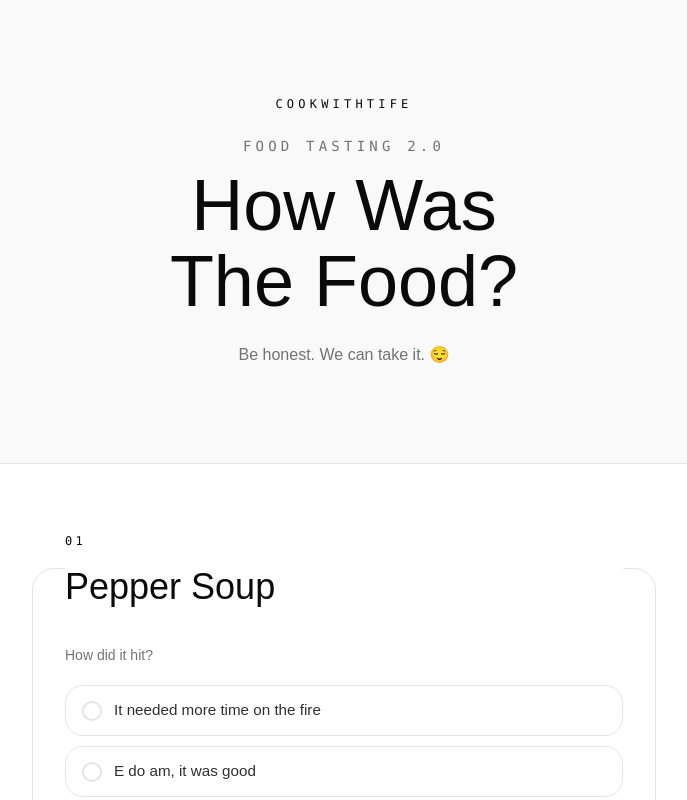
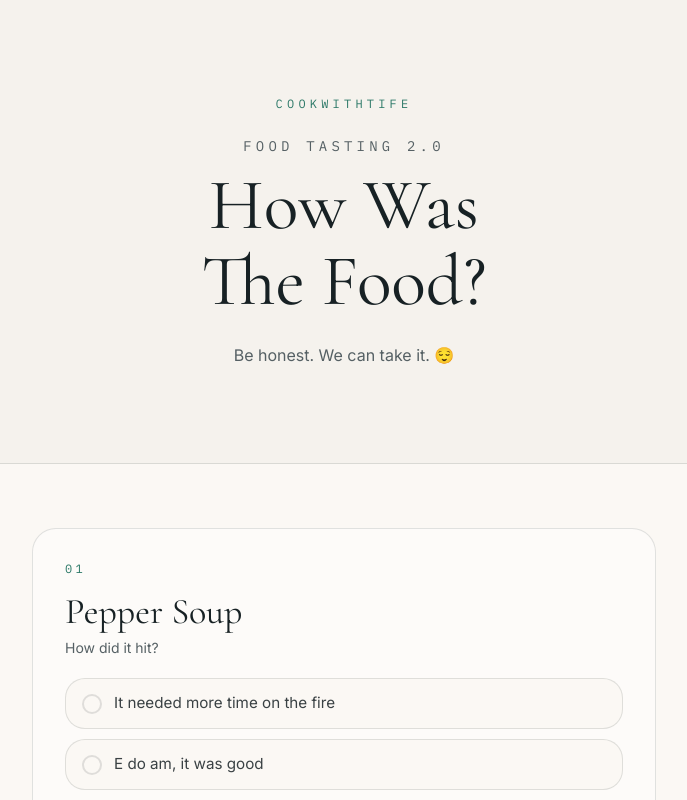
Before and after one commit to Destiny27052005/AfterTaste-CookWithTife-Food-Tasting-2.0, a React (Vite) app: page / in a window 1280 px wide. Shown: the top 800 px of the page, without its empty margins (296-983 px from the left). Built offline with nearby package versions, Linux system fonts and the light colour scheme.

Commit message:
Refactor SurveyPage and QuestionBlock components for improved functionality and user experience

```diff
--- a/src/App.tsx
+++ b/src/App.tsx
@@ -1,39 +1,37 @@
-import { Routes, Route } from "react-router"
-import { Link } from "react-router-dom"
-import SurveyPage from "./route"
-function App() {
+import { Routes, Route, Link } from "react-router-dom";
+import SurveyPage from "./route";
 
+export default function App() {
   return (
-    <>
-      <Routes>
-        <Route path="/" element={<SurveyPage />} />
-        <Route path="*" element={<NotFoundComponent />} />
-      </Routes>
-
-    </>
-  )
+    <Routes>
+      <Route path="/" element={<SurveyPage />} />
+      <Route path="*" element={<NotFoundComponent />} />
+    </Routes>
+  );
 }
-
-export default App
 
 function NotFoundComponent() {
   return (
-    <div className="flex min-h-screen items-center justify-center bg-background px-4">
+    <main className="flex min-h-screen items-center justify-center bg-background px-6">
       <div className="max-w-md text-center">
-        <h1 className="text-7xl font-bold text-foreground">404</h1>
-        <h2 className="mt-4 text-xl font-semibold text-foreground">Page not found</h2>
-        <p className="mt-2 text-sm text-muted-foreground">
-          The page you're looking for doesn't exist or has been moved.
+        <p className="font-mono text-xs uppercase tracking-[0.35em] text-spice">
+          404 Error
         </p>
-        <div className="mt-6">
+        <h1 className="mt-4 font-display text-5xl font-bold text-foreground sm:text-6xl">
+          Lost your plate?
+        </h1>
+        <p className="mt-3 text-sm text-muted-foreground">
+          The page you are looking for doesn't exist, has been moved, or is no longer on the menu.
+        </p>
+        <div className="mt-8">
           <Link
             to="/"
-            className="inline-flex items-center justify-center rounded-md bg-primary px-4 py-2 text-sm font-medium text-primary-foreground transition-colors hover:bg-primary/90"
+            className="inline-flex items-center justify-center rounded-full bg-spice px-6 py-3 font-mono text-xs uppercase tracking-[0.2em] text-spice-foreground shadow-warm transition-transform duration-200 hover:-translate-y-0.5 active:translate-y-0"
           >
-            Go home
+            Back to survey
           </Link>
         </div>
       </div>
-    </div>
+    </main>
   );
 }
--- a/src/components/QuestionBlock.tsx
+++ b/src/components/QuestionBlock.tsx
@@ -1,10 +1,10 @@
-import type { Question } from "../lib/survey-data";
+import type { Question, QuestionId } from "../lib/survey-data";
 
 type Props = {
   question: Question;
   index: number;
   value: string | undefined;
-  onChange: (value: string) => void;
+  onChange: (questionId: QuestionId, value: string) => void;
   invalid: boolean;
 };
 
@@ -24,47 +24,41 @@ export default function QuestionBlock({
         invalid ? "border-destructive" : "border-border"
       }`}
     >
-      <legend className="w-full">
-        <span className="font-mono text-xs uppercase tracking-[0.28em] text-spice">
+      <legend className="sr-only">{question.title}</legend>
+
+      <div>
+        <p className="font-mono text-xs uppercase tracking-[0.28em] text-spice">
           {String(index + 1).padStart(2, "0")}
-        </span>
+        </p>
         <h2 className="mt-3 font-display text-3xl leading-tight text-foreground sm:text-4xl">
           {question.title}
         </h2>
-      </legend>
-
-      {question.prompt && (
-        <p className="mt-1 text-sm text-muted-foreground">{question.prompt}</p>
-      )}
+        {question.prompt && (
+          <p className="mt-1 text-sm text-muted-foreground">{question.prompt}</p>
+        )}
+      </div>
 
       <div className="mt-5 grid gap-2.5" role="radiogroup">
         {question.options.map((option) => {
           const selected = value === option;
-          const inputId = `${question.id}-${option}`;
 
           return (
-            <label
+            <button
               key={option}
-              htmlFor={inputId}
-              className={`group flex cursor-pointer items-center gap-3 rounded-2xl border px-4 py-3.5 text-[0.95rem] leading-snug transition-all duration-200 has-focus-visible:ring-2 has-focus-visible:ring-spice has-focus-visible:ring-offset-2 ${
+              type="button"
+              role="radio"
+              aria-checked={selected}
+              onClick={() => onChange(question.id, option)}
+              className={`flex w-full cursor-pointer select-none items-center gap-3 rounded-2xl border px-4 py-3.5 text-left text-[0.95rem] leading-snug transition-all duration-200 outline-none focus-visible:ring-2 focus-visible:ring-spice focus-visible:ring-offset-2 ${
                 selected
                   ? "border-spice bg-spice/10 text-foreground shadow-warm"
                   : "border-border bg-background text-foreground/85 hover:border-spice/50 hover:bg-spice/5"
               }`}
             >
-              <input
-                id={inputId}
-                type="radio"
-                name={question.id}
-                value={option}
-                checked={selected}
-                onChange={() => onChange(option)}
-                className="sr-only"
-              />
               <span
                 aria-hidden="true"
                 className={`flex size-5 shrink-0 items-center justify-center rounded-full border-2 transition-colors ${
-                  selected ? "border-spice" : "border-border group-hover:border-spice/60"
+                  selected ? "border-spice" : "border-border"
                 }`}
               >
                 <span
@@ -74,7 +68,7 @@ export default function QuestionBlock({
                 />
               </span>
               <span>{option}</span>
-            </label>
+            </button>
           );
         })}
       </div>
--- a/src/index.css
+++ b/src/index.css
@@ -1,3 +1,4 @@
+@import url('https://fonts.googleapis.com/css2?family=Cormorant+Garamond:ital,wght@0,300..700;1,300..700&family=IBM+Plex+Mono:wght@400;500;600&family=Inter:ital,opsz,wght@0,14..32,100..900;1,14..32,100..900&display=swap');
 @import "tailwindcss";
 @import "tw-animate-css";
 @import "shadcn/tailwind.css";
@@ -5,126 +6,186 @@
 
 @custom-variant dark (&:is(.dark *));
 
+/*
+ * Design system definition.
+ *
+ * Palette:
+ * - Primary & Spice: Muted Sage-Teal (Hue 176)
+ * - Text & Contrast: Deep Ink / Slate-Blue (Hue 220)
+ * - Canvas & Card: Soft Off-White Alabaster (Hue 70)
+ */
+
 @theme inline {
-    --font-heading: var(--font-sans);
-    --font-sans: 'Geist Variable', sans-serif;
-    --color-sidebar-ring: var(--sidebar-ring);
-    --color-sidebar-border: var(--sidebar-border);
-    --color-sidebar-accent-foreground: var(--sidebar-accent-foreground);
-    --color-sidebar-accent: var(--sidebar-accent);
-    --color-sidebar-primary-foreground: var(--sidebar-primary-foreground);
-    --color-sidebar-primary: var(--sidebar-primary);
-    --color-sidebar-foreground: var(--sidebar-foreground);
-    --color-sidebar: var(--sidebar);
-    --color-chart-5: var(--chart-5);
-    --color-chart-4: var(--chart-4);
-    --color-chart-3: var(--chart-3);
-    --color-chart-2: var(--chart-2);
-    --color-chart-1: var(--chart-1);
-    --color-ring: var(--ring);
-    --color-input: var(--input);
-    --color-border: var(--border);
-    --color-destructive: var(--destructive);
-    --color-accent-foreground: var(--accent-foreground);
-    --color-accent: var(--accent);
-    --color-muted-foreground: var(--muted-foreground);
-    --color-muted: var(--muted);
-    --color-secondary-foreground: var(--secondary-foreground);
-    --color-secondary: var(--secondary);
-    --color-primary-foreground: var(--primary-foreground);
-    --color-primary: var(--primary);
-    --color-popover-foreground: var(--popover-foreground);
-    --color-popover: var(--popover);
-    --color-card-foreground: var(--card-foreground);
-    --color-card: var(--card);
-    --color-foreground: var(--foreground);
-    --color-background: var(--background);
-    --radius-sm: calc(var(--radius) * 0.6);
-    --radius-md: calc(var(--radius) * 0.8);
-    --radius-lg: var(--radius);
-    --radius-xl: calc(var(--radius) * 1.4);
-    --radius-2xl: calc(var(--radius) * 1.8);
-    --radius-3xl: calc(var(--radius) * 2.2);
-    --radius-4xl: calc(var(--radius) * 2.6);
+  --radius-sm: calc(var(--radius) - 4px);
+  --radius-md: calc(var(--radius) - 2px);
+  --radius-lg: var(--radius);
+  --radius-xl: calc(var(--radius) + 4px);
+  --radius-2xl: calc(var(--radius) + 8px);
+  --radius-3xl: calc(var(--radius) + 12px);
+  --radius-4xl: calc(var(--radius) + 16px);
+
+  /* Editorial serif for titles */
+  --font-display: "Cormorant Garamond", Georgia, serif;
+  /* Clean, ultra-readable body font */
+  --font-body: "Inter", system-ui, sans-serif;
+  --font-mono: "IBM Plex Mono", ui-monospace, monospace;
+
+  /* Brand Signature Color mapped to the Sage-Teal */
+  --color-spice: var(--spice);
+  --color-spice-foreground: var(--spice-foreground);
+
+  --color-background: var(--background);
+  --color-foreground: var(--foreground);
+  --color-card: var(--card);
+  --color-card-foreground: var(--card-foreground);
+  --color-popover: var(--popover);
+  --color-popover-foreground: var(--popover-foreground);
+  --color-primary: var(--primary);
+  --color-primary-foreground: var(--primary-foreground);
+  --color-secondary: var(--secondary);
+  --color-secondary-foreground: var(--secondary-foreground);
+  --color-muted: var(--muted);
+  --color-muted-foreground: var(--muted-foreground);
+  --color-accent: var(--accent);
+  --color-accent-foreground: var(--accent-foreground);
+  --color-destructive: var(--destructive);
+  --color-destructive-foreground: var(--destructive-foreground);
+  --color-border: var(--border);
+  --color-input: var(--input);
+  --color-ring: var(--ring);
+  --color-ring-offset-background: var(--background);
+  --color-chart-1: var(--chart-1);
+  --color-chart-2: var(--chart-2);
+  --color-chart-3: var(--chart-3);
+  --color-chart-4: var(--chart-4);
+  --color-chart-5: var(--chart-5);
+  --color-sidebar: var(--sidebar);
+  --color-sidebar-foreground: var(--sidebar-foreground);
+  --color-sidebar-primary: var(--sidebar-primary);
+  --color-sidebar-primary-foreground: var(--sidebar-primary-foreground);
+  --color-sidebar-accent: var(--sidebar-accent);
+  --color-sidebar-accent-foreground: var(--sidebar-accent-foreground);
+  --color-sidebar-border: var(--sidebar-border);
+  --color-sidebar-ring: var(--sidebar-ring);
 }
 
 :root {
-    --background: oklch(1 0 0);
-    --foreground: oklch(0.145 0 0);
-    --card: oklch(1 0 0);
-    --card-foreground: oklch(0.145 0 0);
-    --popover: oklch(1 0 0);
-    --popover-foreground: oklch(0.145 0 0);
-    --primary: oklch(0.205 0 0);
-    --primary-foreground: oklch(0.985 0 0);
-    --secondary: oklch(0.97 0 0);
-    --secondary-foreground: oklch(0.205 0 0);
-    --muted: oklch(0.97 0 0);
-    --muted-foreground: oklch(0.556 0 0);
-    --accent: oklch(0.97 0 0);
-    --accent-foreground: oklch(0.205 0 0);
-    --destructive: oklch(0.577 0.245 27.325);
-    --border: oklch(0.922 0 0);
-    --input: oklch(0.922 0 0);
-    --ring: oklch(0.708 0 0);
-    --chart-1: oklch(0.87 0 0);
-    --chart-2: oklch(0.556 0 0);
-    --chart-3: oklch(0.439 0 0);
-    --chart-4: oklch(0.371 0 0);
-    --chart-5: oklch(0.269 0 0);
-    --radius: 0.625rem;
-    --sidebar: oklch(0.985 0 0);
-    --sidebar-foreground: oklch(0.145 0 0);
-    --sidebar-primary: oklch(0.205 0 0);
-    --sidebar-primary-foreground: oklch(0.985 0 0);
-    --sidebar-accent: oklch(0.97 0 0);
-    --sidebar-accent-foreground: oklch(0.205 0 0);
-    --sidebar-border: oklch(0.922 0 0);
-    --sidebar-ring: oklch(0.708 0 0);
+  --radius: 0.75rem;
+
+  /* Subtle alabaster off-white canvas */
+  --background: oklch(0.98 0.006 70);
+  /* Deep slate-blue ink text */
+  --foreground: oklch(0.24 0.015 220);
+
+  /* Card & popovers */
+  --card: oklch(0.99 0.004 70);
+  --card-foreground: oklch(0.24 0.015 220);
+  --popover: oklch(0.99 0.004 70);
+  --popover-foreground: oklch(0.24 0.015 220);
+
+  /* Primary: Muted Sage-Teal */
+  --primary: oklch(0.52 0.08 176);
+  --primary-foreground: oklch(0.99 0.004 70);
+
+  /* Secondary & Muted: Soft grey-linen */
+  --secondary: oklch(0.95 0.008 70);
+  --secondary-foreground: oklch(0.24 0.015 220);
+  --muted: oklch(0.95 0.008 70);
+  --muted-foreground: oklch(0.48 0.015 220);
+
+  /* Signature Accent (Spice): Muted Sage-Teal */
+  --spice: oklch(0.52 0.08 176);
+  --spice-foreground: oklch(0.99 0.004 70);
+
+  /* Accent */
+  --accent: oklch(0.93 0.03 176);
+  --accent-foreground: oklch(0.35 0.06 176);
+
+  --destructive: oklch(0.55 0.19 25);
+  --destructive-foreground: oklch(0.99 0.004 70);
+
+  --border: oklch(0.24 0.015 220 / 12%);
+  --input: oklch(0.24 0.015 220 / 14%);
+  --ring: oklch(0.52 0.08 176);
+
+  --chart-1: oklch(0.52 0.08 176);
+  --chart-2: oklch(0.65 0.07 176);
+  --chart-3: oklch(0.4 0.06 176);
+  --chart-4: oklch(0.75 0.05 176);
+  --chart-5: oklch(0.3 0.03 220);
+
+  --sidebar: oklch(0.98 0.006 70);
+  --sidebar-foreground: oklch(0.24 0.015 220);
+  --sidebar-primary: oklch(0.52 0.08 176);
+  --sidebar-primary-foreground: oklch(0.99 0.004 70);
+  --sidebar-accent: oklch(0.95 0.008 70);
+  --sidebar-accent-foreground: oklch(0.24 0.015 220);
+  --sidebar-border: oklch(0.24 0.015 220 / 12%);
+  --sidebar-ring: oklch(0.52 0.08 176);
 }
 
 .dark {
-    --background: oklch(0.145 0 0);
-    --foreground: oklch(0.985 0 0);
-    --card: oklch(0.205 0 0);
-    --card-foreground: oklch(0.985 0 0);
-    --popover: oklch(0.205 0 0);
-    --popover-foreground: oklch(0.985 0 0);
-    --primary: oklch(0.922 0 0);
-    --primary-foreground: oklch(0.205 0 0);
-    --secondary: oklch(0.269 0 0);
-    --secondary-foreground: oklch(0.985 0 0);
-    --muted: oklch(0.269 0 0);
-    --muted-foreground: oklch(0.708 0 0);
-    --accent: oklch(0.269 0 0);
-    --accent-foreground: oklch(0.985 0 0);
-    --destructive: oklch(0.704 0.191 22.216);
-    --border: oklch(1 0 0 / 10%);
-    --input: oklch(1 0 0 / 15%);
-    --ring: oklch(0.556 0 0);
-    --chart-1: oklch(0.87 0 0);
-    --chart-2: oklch(0.556 0 0);
-    --chart-3: oklch(0.439 0 0);
-    --chart-4: oklch(0.371 0 0);
-    --chart-5: oklch(0.269 0 0);
-    --sidebar: oklch(0.205 0 0);
-    --sidebar-foreground: oklch(0.985 0 0);
-    --sidebar-primary: oklch(0.488 0.243 264.376);
-    --sidebar-primary-foreground: oklch(0.985 0 0);
-    --sidebar-accent: oklch(0.269 0 0);
-    --sidebar-accent-foreground: oklch(0.985 0 0);
-    --sidebar-border: oklch(1 0 0 / 10%);
-    --sidebar-ring: oklch(0.556 0 0);
+  /* Slate-charcoal canvas */
+  --background: oklch(0.19 0.015 220);
+  --foreground: oklch(0.96 0.005 70);
+
+  /* Deep slate-blue card surface */
+  --card: oklch(0.24 0.015 220);
+  --card-foreground: oklch(0.96 0.005 70);
+  --popover: oklch(0.24 0.015 220);
+  --popover-foreground: oklch(0.96 0.005 70);
+
+  /* Primary: Seafoam/Mint Sage-Teal */
+  --primary: oklch(0.68 0.09 176);
+  --primary-foreground: oklch(0.19 0.015 220);
+
+  --secondary: oklch(0.28 0.015 220);
+  --secondary-foreground: oklch(0.96 0.005 70);
+  --muted: oklch(0.28 0.015 220);
+  --muted-foreground: oklch(0.72 0.01 220);
+
+  /* Signature Accent (Spice): Mint Sage-Teal */
+  --spice: oklch(0.68 0.09 176);
+  --spice-foreground: oklch(0.19 0.015 220);
+
+  --accent: oklch(0.35 0.05 176);
+  --accent-foreground: oklch(0.96 0.005 70);
+
+  --destructive: oklch(0.65 0.18 25);
+  --destructive-foreground: oklch(0.96 0.005 70);
+
+  --border: oklch(0.96 0.005 70 / 14%);
+  --input: oklch(0.96 0.005 70 / 16%);
+  --ring: oklch(0.68 0.09 176);
+
+  --chart-1: oklch(0.68 0.09 176);
+  --chart-2: oklch(0.55 0.08 176);
+  --chart-3: oklch(0.8 0.06 176);
+  --chart-4: oklch(0.42 0.06 176);
+  --chart-5: oklch(0.9 0.01 70);
+
+  --sidebar: oklch(0.24 0.015 220);
+  --sidebar-foreground: oklch(0.96 0.005 70);
+  --sidebar-primary: oklch(0.68 0.09 176);
+  --sidebar-primary-foreground: oklch(0.19 0.015 220);
+  --sidebar-accent: oklch(0.28 0.015 220);
+  --sidebar-accent-foreground: oklch(0.96 0.005 70);
+  --sidebar-border: oklch(0.96 0.005 70 / 14%);
+  --sidebar-ring: oklch(0.68 0.09 176);
+}
+
+@utility shadow-warm {
+  box-shadow: 0 12px 30px -18px color-mix(in oklab, var(--spice) 45%, transparent);
 }
 
 @layer base {
   * {
-    @apply border-border outline-ring/50;
-    }
+    border-color: var(--color-border);
+  }
+
   body {
-    @apply bg-background text-foreground;
-    }
-  html {
-    @apply font-sans;
-    }
+    background-color: var(--color-background);
+    color: var(--color-foreground);
+    font-family: var(--font-body);
+  }
 }
--- a/src/route/Index.tsx
+++ b/src/route/Index.tsx
@@ -2,35 +2,59 @@ import { useState } from "react";
 import { z } from "zod";
 
 import QuestionBlock from "../components/QuestionBlock";
-import { questions } from "../lib/survey-data";
+import { questions, type QuestionId, type SurveyAnswers } from "../lib/survey-data";
 
-
-
-const textSchema = z.string().trim().max(300);
+const textSchema = z.string().trim().max(300, "Maximum 300 characters allowed");
 
 export default function SurveyPage() {
-  const [answers, setAnswers] = useState<Record<string, string>>({});
+  const [answers, setAnswers] = useState<SurveyAnswers>({});
   const [loved, setLoved] = useState("");
   const [better, setBetter] = useState("");
   const [showErrors, setShowErrors] = useState(false);
+  const [isSubmitting, setIsSubmitting] = useState(false);
   const [submitted, setSubmitted] = useState(false);
+  const [serverError, setServerError] = useState<string | null>(null);
 
   const missing = questions.filter((q) => !answers[q.id]);
+  const lovedValid = textSchema.safeParse(loved).success;
+  const betterValid = textSchema.safeParse(better).success;
+  const hasTextError = !lovedValid || !betterValid;
 
-  function handleSubmit(event: React.FormEvent) {
+  function handleSelect(questionId: QuestionId, value: string) {
+    setAnswers((prev) => ({ ...prev, [questionId]: value }));
+  }
+
+  async function handleSubmit(event: React.FormEvent) {
     event.preventDefault();
-    const validText =
-      textSchema.safeParse(loved).success && textSchema.safeParse(better).success;
-    if (missing.length > 0 || !validText) {
+
+    if (missing.length > 0 || hasTextError) {
       setShowErrors(true);
-      const first = document.getElementById(
-        missing[0] ? `q-${missing[0].id}` : "extra-thoughts",
-      );
-      first?.scrollIntoView({ behavior: "smooth", block: "center" });
+      const targetId = missing[0] ? `q-${missing[0].id}` : "extra-thoughts";
+      const targetElement = document.getElementById(targetId);
+      targetElement?.scrollIntoView({ behavior: "smooth", block: "center" });
       return;
     }
+
+    setIsSubmitting(true);
+    setServerError(null);
+
+    try {
+      // Prepared payload ready for your API or Supabase insert
+      // const payload = {
+      //   answers,
+      //   loved: loved.trim() || null,
+      //   better: better.trim() || null,
+      //   submittedAt: new Date().toISOString(),
+      // };
+      // await fetch("/api/survey", { method: "POST", body: JSON.stringify(payload) });
+
       setSubmitted(true);
-    window.scrollTo({ top: 0 });
+      window.scrollTo({ top: 0, behavior: "smooth" });
+    } catch {
+      setServerError("Unable to save your responses. Please try again.");
+    } finally {
+      setIsSubmitting(false);
+    }
   }
 
   if (submitted) {
@@ -71,10 +95,11 @@ export default function SurveyPage() {
         </p>
       </header>
 
+      {/* Added relative and z-10 to guarantee form receives clicks */}
       <form
         onSubmit={handleSubmit}
         noValidate
-        className="mx-auto grid max-w-2xl gap-5 px-4 py-12 sm:px-6 sm:py-16"
+        className="relative z-10 mx-auto grid max-w-2xl gap-5 px-4 py-12 sm:px-6 sm:py-16"
       >
         {questions.map((question, index) => (
           <div key={question.id} id={`q-${question.id}`}>
@@ -82,9 +107,7 @@ export default function SurveyPage() {
               question={question}
               index={index}
               value={answers[question.id]}
-              onChange={(value) =>
-                setAnswers((prev) => ({ ...prev, [question.id]: value }))
-              }
+              onChange={handleSelect}
               invalid={showErrors && !answers[question.id]}
             />
           </div>
@@ -92,50 +115,75 @@ export default function SurveyPage() {
 
         <fieldset
           id="extra-thoughts"
-          className="rounded-3xl border border-border bg-card px-5 py-6 sm:px-8 sm:py-8"
+          className={`rounded-3xl border bg-card px-5 py-6 transition-colors sm:px-8 sm:py-8 ${
+            showErrors && hasTextError ? "border-destructive" : "border-border"
+          }`}
         >
-          <legend className="sr-only">In your own words</legend>
+          <legend className="w-full">
             <p className="font-mono text-xs uppercase tracking-[0.28em] text-spice">
               In your own words
             </p>
+          </legend>
 
-          <label className="mt-5 block text-sm font-medium text-foreground">
+          <div className="mt-5">
+            <div className="flex items-center justify-between">
+              <label htmlFor="loved-input" className="block text-sm font-medium text-foreground">
                 One thing you loved
               </label>
+              <span className="text-xs text-muted-foreground">{loved.length}/300</span>
+            </div>
             <textarea
+              id="loved-input"
               value={loved}
               onChange={(e) => setLoved(e.target.value)}
               maxLength={300}
               rows={3}
               placeholder="Optional"
-            className="mt-2 w-full resize-none rounded-2xl border border-border bg-background px-4 py-3 text-[0.95rem] text-foreground outline-none transition-colors placeholder:text-muted-foreground focus:border-spice"
+              className={`mt-2 w-full resize-none rounded-2xl border bg-background px-4 py-3 text-[0.95rem] text-foreground outline-none transition-colors placeholder:text-muted-foreground focus:border-spice ${
+                showErrors && !lovedValid ? "border-destructive" : "border-border"
+              }`}
             />
+          </div>
 
-          <label className="mt-5 block text-sm font-medium text-foreground">
+          <div className="mt-5">
+            <div className="flex items-center justify-between">
+              <label htmlFor="better-input" className="block text-sm font-medium text-foreground">
                 One thing we can do better
               </label>
+              <span className="text-xs text-muted-foreground">{better.length}/300</span>
+            </div>
             <textarea
+              id="better-input"
               value={better}
               onChange={(e) => setBetter(e.target.value)}
               maxLength={300}
               rows={3}
               placeholder="Optional"
-            className="mt-2 w-full resize-none rounded-2xl border border-border bg-background px-4 py-3 text-[0.95rem] text-foreground outline-none transition-colors placeholder:text-muted-foreground focus:border-spice"
+              className={`mt-2 w-full resize-none rounded-2xl border bg-background px-4 py-3 text-[0.95rem] text-foreground outline-none transition-colors placeholder:text-muted-foreground focus:border-spice ${
+                showErrors && !betterValid ? "border-destructive" : "border-border"
+              }`}
             />
+          </div>
         </fieldset>
 
         {showErrors && missing.length > 0 && (
-          <p className="text-center text-sm text-destructive">
-            {missing.length} question{missing.length > 1 ? "s" : ""} still need an
-            answer.
+          <p role="alert" className="text-center text-sm font-medium text-destructive">
+            {missing.length} question{missing.length > 1 ? "s" : ""} still need an answer.
+          </p>
+        )}
+
+        {serverError && (
+          <p role="alert" className="text-center text-sm font-medium text-destructive">
+            {serverError}
           </p>
         )}
 
         <button
           type="submit"
-          className="mt-2 w-full rounded-full bg-spice px-8 py-4 font-mono text-sm uppercase tracking-[0.2em] text-spice-foreground shadow-warm transition-transform duration-200 hover:-translate-y-0.5 active:translate-y-0"
+          disabled={isSubmitting}
+          className="mt-2 w-full rounded-full bg-spice px-8 py-4 font-mono text-sm uppercase tracking-[0.2em] text-spice-foreground shadow-warm transition-all duration-200 hover:-translate-y-0.5 active:translate-y-0 disabled:cursor-not-allowed disabled:opacity-60"
         >
-          Send my feedback
+          {isSubmitting ? "Sending..." : "Send my feedback"}
         </button>
 
         <p className="pb-6 text-center font-mono text-xs tracking-widest text-muted-foreground">
```
Lines whose indentation alone changed are shown as unchanged.
